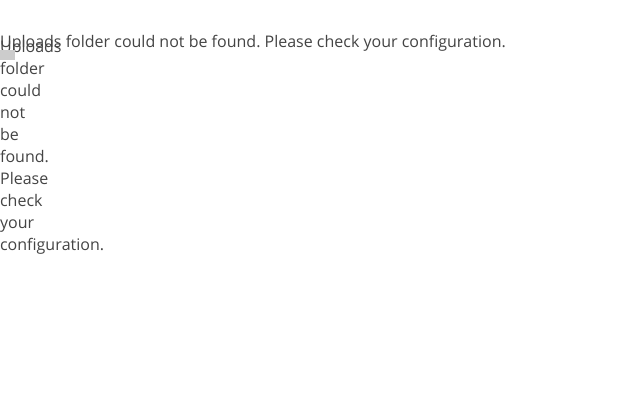
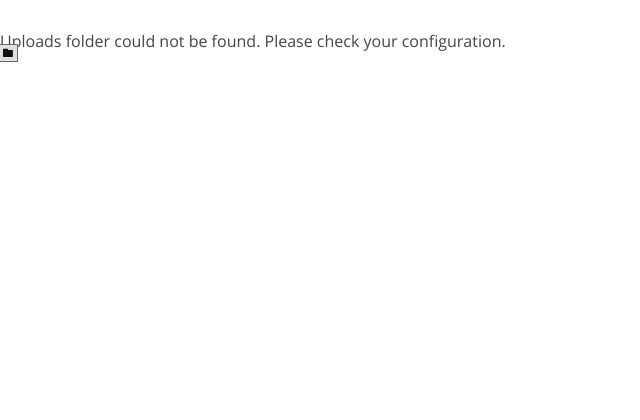
Before and after one commit to martinbiix/rs-filemanager, a PHP site: page /?list_view=1 in a window 1280 px wide. Shown: the top 420 px of the page, without its empty margins (0-640 px from the left). Run offline with PHP 8.4, Linux system fonts and the light colour scheme; data that the repository does not hold is empty.

Commit message:
Finished file tree basic, cleaned up some code, worked on doc

```diff
--- a/FileManager.php
+++ b/FileManager.php
@@ -350,16 +350,12 @@ protected $_location_url;
         $cleaned_path = str_replace("/_sizes","",$cleaned_path);
         $output_filename = $cleaned_path.'_crops/'.$name.'_'.$ran.'.'.$ext;
 
-        //echo $output_filename;
-
         $x = (int) $_POST['x'];
         $y = (int) $_POST['y'];
         $x2 = (int) $_POST['x2'];
         $y2 = (int) $_POST['y2'];
         $w = (int) $_POST['w'];
         $h = (int) $_POST['h'];
-
-        //echo 'X:'.$x.' Y:'.$y.' X2:'.$x2.' Y2:'.$y2.' W:'.$w.' H:'.$h;
 
         $targ_w = $targ_h = 150;
         $jpeg_quality = 90;
@@ -530,8 +526,6 @@ protected $_location_url;
     			// Create thumbs
     			if($width > THUMB_MAX_WIDTH || $height > THUMB_MAX_HEIGHT){
     			     $this->make_thumb($image, $this->_doc_root.'/'.$this->_path.'/_thumbs/'.$cleanName, THUMB_MAX_WIDTH, THUMB_MAX_HEIGHT, $mime);
-    			} else {
-        			//copy($urlandname, MEDIA_LOCATION.'/'.$this->_path.'/_thumbs/'.$cleanName);
     			}
 
     			$i=1;
--- a/FileManagerView.php
+++ b/FileManagerView.php
@@ -5,16 +5,16 @@ private $files;
 
     function __construct(){
 
-       if(!is_dir(MEDIA_LOCATION)){
+       if(!is_dir(UPLOAD_LOCATION)){
             echo 'Uploads folder could not be found. Please check your configuration.';
             die();
         }
 
-        if(!is_dir(MEDIA_LOCATION.'/files')){
-            mkdir(MEDIA_LOCATION.'/files', 0775, false);
+        if(!is_dir(UPLOAD_LOCATION.'/files')){
+            mkdir(UPLOAD_LOCATION.'/files', 0775, false);
         }
-        if(!is_dir(MEDIA_LOCATION.'/images')){
-            mkdir(MEDIA_LOCATION.'/images', 0775, false);
+        if(!is_dir(UPLOAD_LOCATION.'/images')){
+            mkdir(UPLOAD_LOCATION.'/images', 0775, false);
         }
 
 
@@ -33,8 +33,8 @@ private $files;
                 $this->_file_type = '';
         }
 
-        $this->_doc_root = MEDIA_LOCATION.$this->_file_type;
-        $this->_location_url = MEDIA_LOCATION_URL.$this->_file_type;
+        $this->_doc_root = UPLOAD_LOCATION.$this->_file_type;
+        $this->_location_url = UPLOAD_LOCATION_URL.$this->_file_type;
 
         if(isset($_POST['path'])){
             $this->_path = htmlentities($_POST['path']);
--- a/config.php
+++ b/config.php
@@ -1,15 +1,15 @@
 <?php
 /*
 
-Suggested modal or popup dimensions: 915px x 650px with no scrollbars
+Suggested modal or popup dimensions: 940px x 640px with no scrollbars
 
 */
 
 // Absolute server path location to the uploads folder
-define("MEDIA_LOCATION", $_SERVER['DOCUMENT_ROOT']."/filemanager/uploads"); // No trailing slashes
+define("UPLOAD_LOCATION", $_SERVER['DOCUMENT_ROOT']."/filemanager/uploads"); // No trailing slashes
 
 // URL path to the uploads folder
-define("MEDIA_LOCATION_URL", "uploads"); // No trailing slashes
+define("UPLOAD_LOCATION_URL", "uploads"); // No trailing slashes
 
 // MAX file upload size in MB
 define("MAX_UPLOAD_SIZE","10");
@@ -29,7 +29,7 @@ $img_types = array('jpg', 'jpeg', 'png', 'gif'); // Absolutely no BMP files
 $doc_types = array('doc', 'pdf', 'txt', 'rtf', 'xls', 'pages', 'docx', 'xlsx', 'ppt', 'pptx', 'psd', 'ai', 'mp3', 'mp4', 'avi', 'numbers', 'keynote', 'mpg', 'mpeg', 'ogg', 'ogv', 'html', 'css', 'flv', 'wav', 'webma', 'oga', 'm4a', 'zip', 'rar', 'tar', 'php');
 
 
-// Max width and max height image sizes
+// Default max width and max height image sizes
 $img_sizes = array(
 
                 array("width" => 150 , "height" => 200),
--- a/css/style.css
+++ b/css/style.css
@@ -548,10 +548,12 @@ a,a img{border-bottom:none;outline:none;}
 #sticky-filemenu{width:100%;height:50px;border-top:1px solid #CCC;background:#f5f5f5;position:fixed;left:0;bottom:0;z-index:999;}
 .sticky-inner{padding:10px 10px 15px 10px;overflow:hidden;}
 #files-container{width:100%;padding-top:30px;padding-bottom:50px;float:left;overflow:auto;max-height:563px;}
-#file-tree{padding-top:35px;position:relative;float:left;}
-#file-tree-tab{display:block;font:a;color:transparent;text-shadow:none;background-color:transparent;border:0;width:16px;height:10px;background:#CCC;position:absolute;right:-15px;top:50px;z-index:500;}
-.hide-tree{width:0%;}
-.show-tree{width:17%;}
+#file-tree{width:150px;padding-top:10px;height:100%;position:fixed;top:30px;left:-151px;z-index:499;background:#e0e0e0;border-right:1px solid #666;}
+#file-tree-tab{display:block;width:18px;height:16px;background:#e0e0e0;position:absolute;right:-19px;top:14px;z-index:500;font-size:11px;text-align:center;color:#111;border-top:1px solid #666;border-right:1px solid #666;border-bottom:1px solid #666;}
+#file-tree-tab i{margin:0;}
+#file-tree-tab:hover{background:#F5F5F5;}
+.hide-tree{}
+.show-tree{}
 #pagination-options-wrap{width:60px;float:right;margin-left:10px;}
 .paginate{display:inline;height:15px;font-size:.75em;color:#666;float:right;}
 .paginate a{color:#666;}
@@ -561,7 +563,7 @@ a,a img{border-bottom:none;outline:none;}
 .paginate span.disabled{color:#999;border:none;-webkit-background-clip:padding-box;-moz-background-clip:padding;background-clip:padding-box;-webkit-border-radius:none;-moz-border-radius:none;border-radius:none;}
 .paginate a.prev,.paginate a.next,.paginate span.adj{border:none;-webkit-background-clip:padding-box;-moz-background-clip:padding;background-clip:padding-box;-webkit-border-radius:none;-moz-border-radius:none;border-radius:none;}
 .paginate a.prev,.paginate a.next{padding-bottom:3px;}
-.grid-item{width:120px;text-align:center;height:155px;margin:10px;background:#FFF;float:left;position:relative;border:1px solid #e4e4e4;padding:10px 5px 0 5px;-webkit-background-clip:padding-box;-moz-background-clip:padding;background-clip:padding-box;-webkit-border-radius:3px;-moz-border-radius:3px;border-radius:3px;}
+.grid-item{width:120px;text-align:center;height:155px;margin:10px 0 10px 20px;background:#FFF;float:left;position:relative;border:1px solid #e4e4e4;padding:10px 5px 0 5px;-webkit-background-clip:padding-box;-moz-background-clip:padding;background-clip:padding-box;-webkit-border-radius:3px;-moz-border-radius:3px;border-radius:3px;}
 .grid-item a{color:#333;}
 .grid-item a:hover{-webkit-opacity:0.6;-moz-opacity:0.6;opacity:0.6;}
 .grid-item a.file img,.grid-item a.folder img{margin:20px 0 0 0;}
@@ -614,7 +616,7 @@ a,a img{border-bottom:none;outline:none;}
 #allowed-files{font-size:.6875em;}
 .modal-footer button.button{margin-bottom:0;}
 #html5-fileupload{font-size:.75em;}
-.file-edit-modal{width:870px;margin-left:-435px;margin-top:-320px;}
+.file-edit-modal{width:870px;margin-left:-435px;margin-top:-305px;}
 .file-edit-modal .modal-body{max-width:870px;max-height:450px;overflow:hidden;}
 .modal-footer button{margin-left:5px;}
 #file-options{width:850px;height:450px;float:left;}
--- a/css/style.less
+++ b/css/style.less
@@ -34,28 +34,45 @@ a, a img{
 }
 
 #file-tree{
-    padding-top: 35px;
-    position: relative;
-    float: left;
+    width: 150px;
+    padding-top: 10px;
+    height:100%;
+    position: fixed;
+    top: 30px;
+    left: -151px;
+    z-index: 499;
+    background: #e0e0e0;
+    border-right: 1px solid #666;
 }
 
 #file-tree-tab{
     display: block;
-    .hide-text;
-    width: 16px;
-    height: 10px;
-    background: #CCC;
+    width: 18px;
+    height: 16px;
+    background: #e0e0e0;
     position: absolute;
-    right: -15px;
-    top: 50px;
+    right: -19px;
+    top: 14px;
     z-index: 500;
+    font-size: 11px;
+    text-align: center;
+    color: #111;
+    border-top: 1px solid #666;
+    border-right: 1px solid #666;
+    border-bottom: 1px solid #666;
+}
+#file-tree-tab i{
+    margin: 0;
+}
+#file-tree-tab:hover{
+    background: #F5F5F5;
 }
 
 .hide-tree{
-    width: 0%;
+   /* width: 0%;*/
 }
 .show-tree{
-    width: 17%;
+    /*width: 17%;*/
 }
 
 #pagination-options-wrap{
@@ -110,7 +127,7 @@ a, a img{
     width: 120px;
     text-align: center;
     height: 155px;
-    margin: 10px;
+    margin: 10px 0 10px 20px;
     background: #FFF;
     float: left;
     position: relative;
@@ -464,7 +481,7 @@ a, a img{
 .file-edit-modal{
     width: 870px;
     margin-left: -435px;
-    margin-top: -320px;
+    margin-top: -305px;
 }
 .file-edit-modal .modal-body {
     max-width: 870px;
--- a/index.php
+++ b/index.php
@@ -24,7 +24,7 @@
 
 
     <!-- CAN'T TOUCH THIS -->
-        <div id="file-tree" class="hide-tree"><a href="#" id="file-tree-tab">open file tree</a></div>
+        <div id="file-tree" class="hide-tree"><a href="#" id="file-tree-tab"><i class="icon-folder-close"></i></a></div>
         <div id="files-container"></div>
     <!-- // -->
 
--- a/js/script.js
+++ b/js/script.js
@@ -613,8 +613,6 @@ $(document).ready(function() {
         e.preventDefault();
     });
 
-    uploader.init();
-
 
     $("#filedrop").hover(
       function () {
@@ -646,36 +644,50 @@ $(document).ready(function() {
         $(".upload-or").hide();
     }
 
-    $('#file-tree').fileTree();
 
     $("#file-tree-tab").click(function(e){
         e.preventDefault();
-        //$("#file-tree").toggle();
+
 
         if($("#file-tree").hasClass("hide-tree")){
+             $('#file-tree').animate({
+                    left: 0
+                }, 300);
 
-            $("#files-container").css("width", "83%");
-            $("#file-tree").css("width", "17%");
+             $('#files-container').animate({
+                    width: '83%',
+                    'margin-left': '17%'
+                }, 300);
+
             $("#file-tree").removeClass("hide-tree");
             $("#file-tree").addClass("show-tree");
 
         } else {
 
-            $("#files-container").css("width", "100%");
-            $("#file-tree").css("width", "0%");
+            $('#file-tree').animate({
+                    left: '-151px'
+                }, 300);
+
+            $('#files-container').animate({
+                    width: '100%',
+                    'margin-left': '0'
+                }, 300);
+
             $("#file-tree").removeClass("show-tree");
             $("#file-tree").addClass("hide-tree");
+
         }
 
     });
 
-    // Init load
-    //load_files(path);
+
+    $('#file-tree').fileTree();
+    uploader.init();
 
 });
 
 
-if(jQuery) (function($){
+(function($){
 
     $.extend($.fn, {
         fileTree: function(o, h) {
@@ -707,10 +719,8 @@ if(jQuery) (function($){
                             } else {
                                 // Collapse
                                 $(this).parent().find('ul').slideUp({ duration: 100 });
-								//$(this).parent().find('ul').remove(); // ADDED Hack
                                 $(this).parent().removeClass('expanded').addClass('collapsed');
                                 $(this).children("i").removeClass('icon-folder-open').addClass('icon-folder-closed');
-								//showTree( $(this).parent(), $(this).attr('rel') ); // ADDED Hack
                             }
 
                     });
```
Also changed, not shown: js/script.min.js, readme.md. Lines whose indentation alone changed are shown as unchanged.
